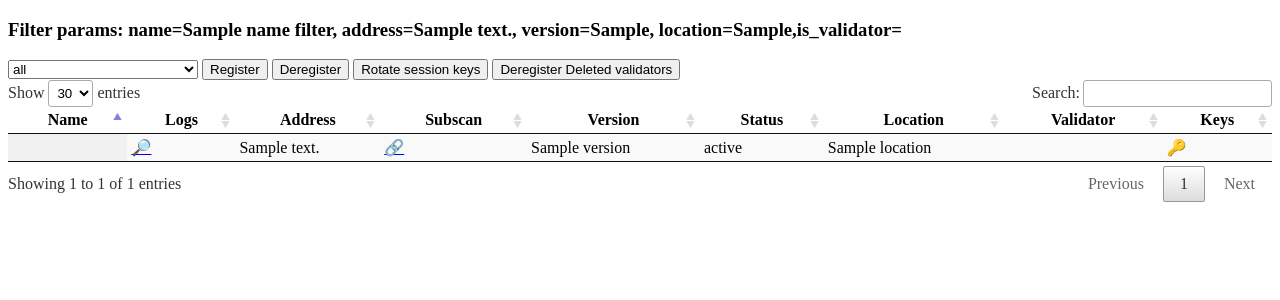
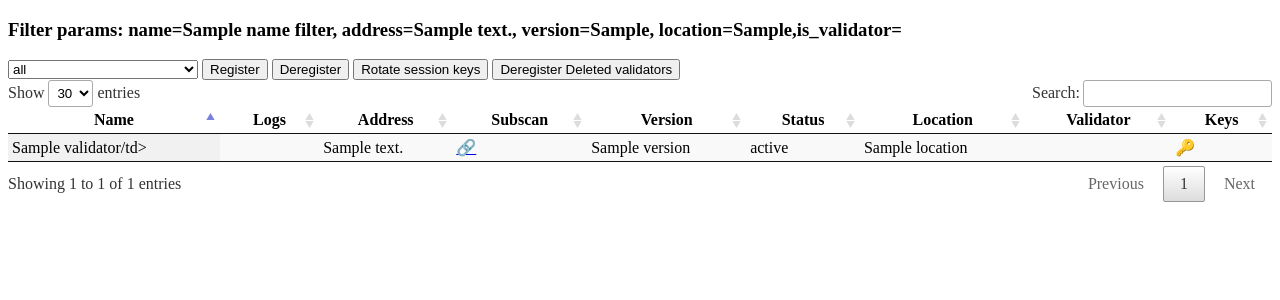
Before and after one commit to paritytech/testnet-manager, a FastAPI app: template app/templates/validators.html in a window 1280 px wide. Shown: the top 300 px of the page. Run offline with FastAPI, Linux system fonts and the light colour scheme; the template is opened without the code that fills it: most values are stand-ins (such as "Sample title", 1, 10 or a date in 2020).

Commit message:
fix validator view for validators external to the cluster

```diff
--- a/app/lib/network_utils.py
+++ b/app/lib/network_utils.py
@@ -86,7 +86,7 @@ def list_validators(stateful_set_name=''):
             if is_validator:
                 validators.append({'name': node_name, 'location': 'external', 'address': node_address,
                                    # 'funds': node_stash_account_funds,
-                                   'is_validator': is_validator, 'status': 'Running', 'version': '?'})
+                                   'is_validator': is_validator, 'status': '?', 'version': '?'})
 
     for pod in validator_pods:
         node_stash_account_address = get_validator_account_from_pod(pod)
--- a/app/templates/validators.html
+++ b/app/templates/validators.html
@@ -44,12 +44,13 @@
         <tr>
             {% if validator.location == 'in_cluster' %}
             <td><a href="/nodes/{{ validator.name }}">{{ validator.name }}</a></td>
+            <td><a target="_blank" href="{{ node_logs_link | replace('{node}',validator.name) }}">🔎</a></td>
             {% else %}
+            <td>{{ validator.name }}/td>
             <td></td>
             {% endif %}
-            <td><a target="_blank" href="{{ node_logs_link | replace('{node}',validator.name) }}">🔎</a></td>
             <td>{{ validator.address }}</td>
-            <td><a target="_blank" href="https:/.subscan.io/account/{{ validator.address }}">🔗</a></td>
+            <td><a target="_blank" href="https://{{ network_name }}.subscan.io/account/{{ validator.address }}">🔗</a></td>
             <td>{{ validator.version }}</td>
             <td>{{ validator.status }}</td>
             <td>{{ validator.location }}</td>
```
